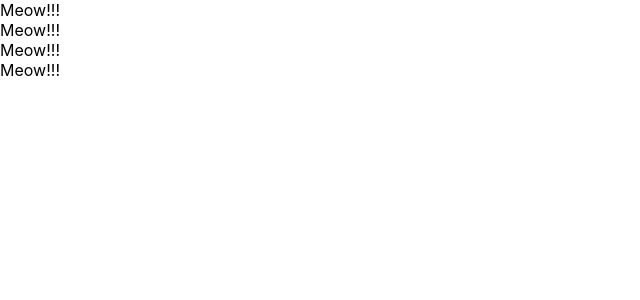
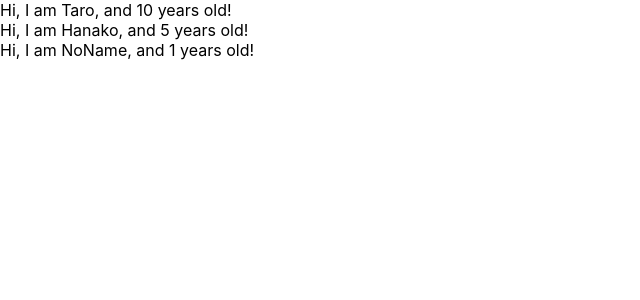
Before and after one commit to pochi23/udemy-react-redux-crud-application, a React (Create React App) app: page / in a window 1280 px wide. Shown: the top 300 px of the page, without its empty margins (0-640 px from the left). Built offline with nearby package versions, Linux system fonts and the light colour scheme.

Commit message:
learn props

```diff
--- a/src/App.js
+++ b/src/App.js
@@ -1,28 +1,27 @@
 import React, { Component } from 'react';
 
 
-// class App extends Component {
-//   render() {
-//     return (
-//       <React.Fragment>
-//         <label htmlFor="bar">bar</label>
-//         <input type="text" onChange={() => {console.log("I am clicked")}} />
-//       </React.Fragment>
-//     )
-//   }
-// }
 const App = () => {
+  const profiles = [
+    { name: "Taro", age: 10 },
+    { name: "Hanako", age: 5 },
+    { name: "NoName" }
+  ]
   return (
     <div>
-      <Cat/>
-      <Cat/>
-      <Cat/>
-      <Cat/>
+      {
+        profiles.map((profile, index) => {
+          return <User name={profile.name} age={profile.age} key={index} />
+        })
+      }
     </div>
   )
 }
-const Cat = () => {
-  return <div>Meow!!!</div>
+const User = (props) => {
+  return <div>Hi, I am {props.name}, and {props.age} years old!</div>
+}
+User.defaultProps = {
+  age: 1
 }
 
 export default App;
```
